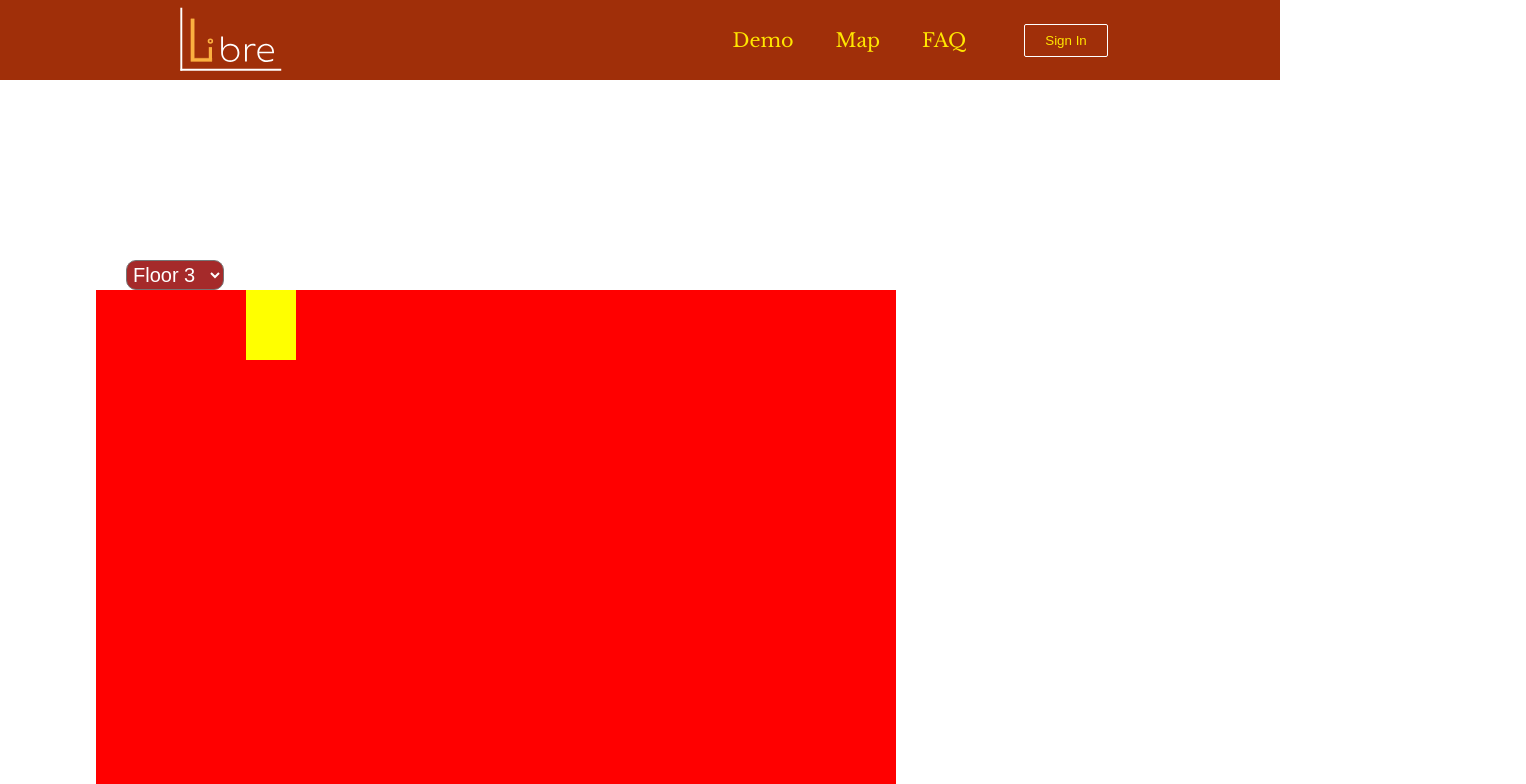
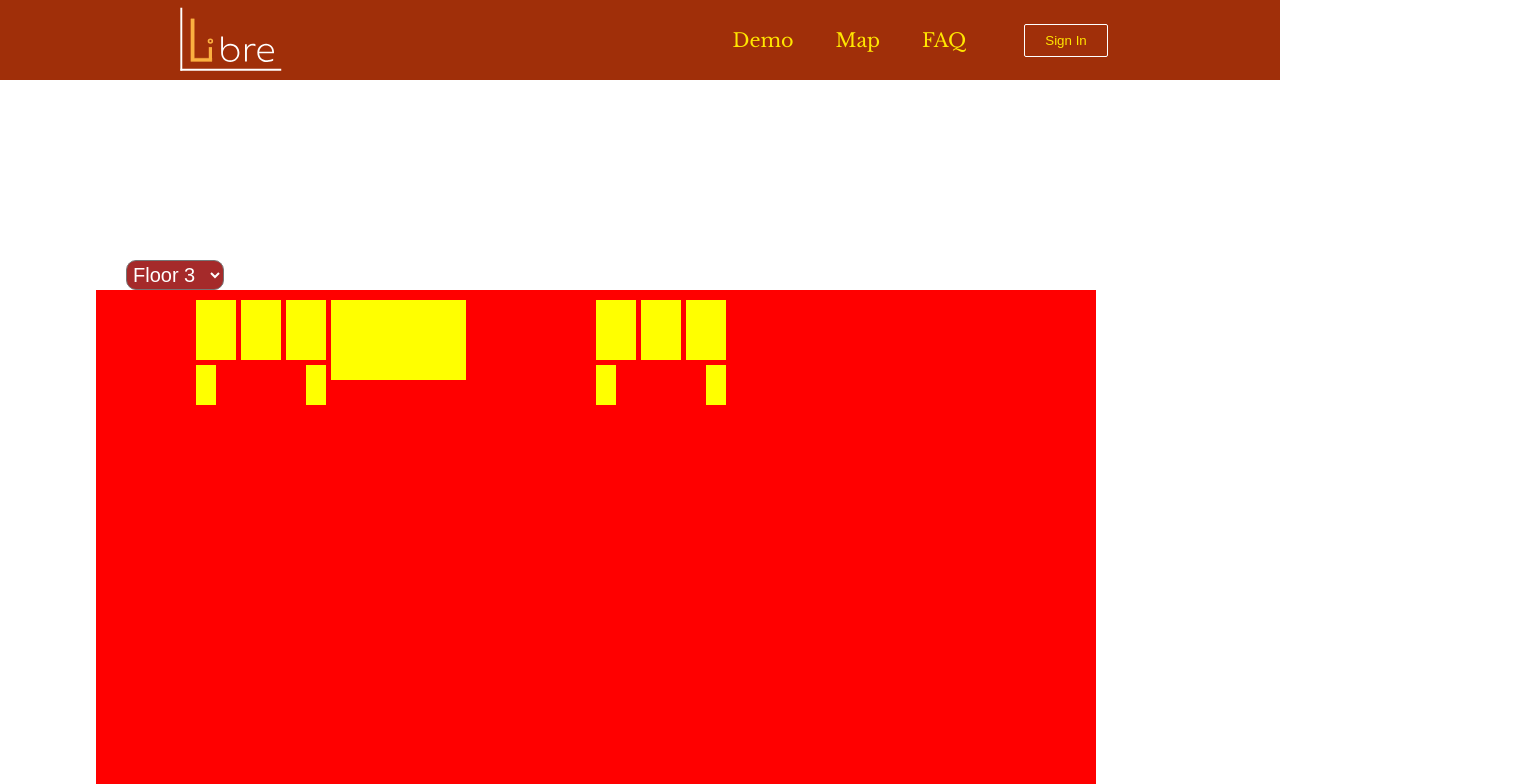
Before and after one commit to BillyMerchan/Libre, a React (Create React App) app in the folder Libre-Server/frontend/: page /map in a window 1280 px wide. Shown: the top 784 px of the page, 1526 px wide, since content can reach past the window. Built offline with nearby package versions, Linux system fonts and the light colour scheme.

Commit message:
add rooms layout

```diff
--- a/Libre-Server/frontend/src/routes/map/map.css
+++ b/Libre-Server/frontend/src/routes/map/map.css
@@ -1,5 +1,5 @@
 .Room {
-    width: 800px;
+    width: 1000px;
     height: 500px;
     background-color: red;
     overflow: visible;
@@ -13,8 +13,6 @@
     height: 80vh;
     width: 85vw;
 }
-
-
 
 .overlay {
   position: absolute;
@@ -35,10 +33,105 @@
     text-align: center;
   }
 
-.room311{
-    width: 50px;
-    height: 70px;
+.R2room332A{
+    width: 20px;
+    height: 40px;
     background-color: yellow;
-    margin-left: 150px;
-    margin-top: ;
+    margin-left: 100px;
+    margin-top: 75px;
+    position: absolute;
 }
+
+
+.R2room332B{
+    width: 40px;
+    height: 60px;
+    background-color: yellow;
+    margin-left: 100px;
+    margin-top: 10px;
+    position: absolute;
+}
+
+.R2room332C{
+  width: 40px;
+  height: 60px;
+  background-color: yellow;
+  margin-left: 145px;
+  margin-top: 10px;
+  position: absolute;
+}
+
+
+.R2room332D{
+  width: 40px;
+  height: 60px;
+  background-color: yellow;
+  margin-left: 190px;
+  margin-top: 10px;
+  position: absolute;
+}
+
+.R2room332E{
+    width: 20px;
+    height: 40px;
+    background-color: yellow;
+    margin-left: 210px;
+    margin-top: 75px;
+    position: absolute;
+}
+
+.R2room333{
+  width: 135px;
+  height: 80px;
+  background-color: yellow;
+  margin-left: 235px;
+  margin-top: 10px;
+  position: absolute;
+}
+
+.R2room337A{
+  width: 20px;
+  height: 40px;
+  background-color: yellow;
+  margin-left: 500px;
+  margin-top: 75px;
+  position: absolute;
+}
+
+
+.R2room337B{
+  width: 40px;
+  height: 60px;
+  background-color: yellow;
+  margin-left: 500px;
+  margin-top: 10px;
+  position: absolute;
+}
+
+.R2room337C{
+width: 40px;
+height: 60px;
+background-color: yellow;
+margin-left: 545px;
+margin-top: 10px;
+position: absolute;
+}
+
+
+.R2room337D{
+width: 40px;
+height: 60px;
+background-color: yellow;
+margin-left: 590px;
+margin-top: 10px;
+position: absolute;
+}
+
+.R2room337E{
+  width: 20px;
+  height: 40px;
+  background-color: yellow;
+  margin-left: 610px;
+  margin-top: 75px;
+  position: absolute;
+}
--- a/Libre-Server/frontend/src/routes/map/map2.tsx
+++ b/Libre-Server/frontend/src/routes/map/map2.tsx
@@ -31,11 +31,63 @@ const DB: FC = () => {
 const MapDiagram: FC = () => {
   return (
     <div className='Room'>
-      <div className="room311">
+      <div className="R2room332A">
         <div className='overlay'>
-          <div className='text'>Room 353B</div>
+          <div className='text'>Room 322C</div>
           </div>
-        </div>
+      </div>
+      <div className="R2room332B">
+        <div className='overlay'>
+          <div className='text'>Room 322B</div>
+          </div>
+      </div>
+      <div className="R2room332C">
+        <div className='overlay'>
+          <div className='text'>Room 322C</div>
+          </div>
+      </div>
+      <div className="R2room332D">
+        <div className='overlay'>
+          <div className='text'>Room 322C</div>
+          </div>
+      </div>
+      <div className="R2room332E">
+        <div className='overlay'>
+          <div className='text'>Room 322C</div>
+          </div>
+      </div>
+      <div className="R2room333">
+        <div className='overlay'>
+          <div className='text'>Room 322C</div>
+          </div>
+      </div>
+
+
+      <div className="R2room337A">
+        <div className='overlay'>
+          <div className='text'>Room 322C</div>
+          </div>
+      </div>
+      <div className="R2room337B">
+        <div className='overlay'>
+          <div className='text'>Room 322B</div>
+          </div>
+      </div>
+      <div className="R2room337C">
+        <div className='overlay'>
+          <div className='text'>Room 322C</div>
+          </div>
+      </div>
+      <div className="R2room337D">
+        <div className='overlay'>
+          <div className='text'>Room 322C</div>
+          </div>
+      </div>
+      <div className="R2room337E">
+        <div className='overlay'>
+          <div className='text'>Room 322C</div>
+          </div>
+      </div>
     </div>
   )
 }
```
